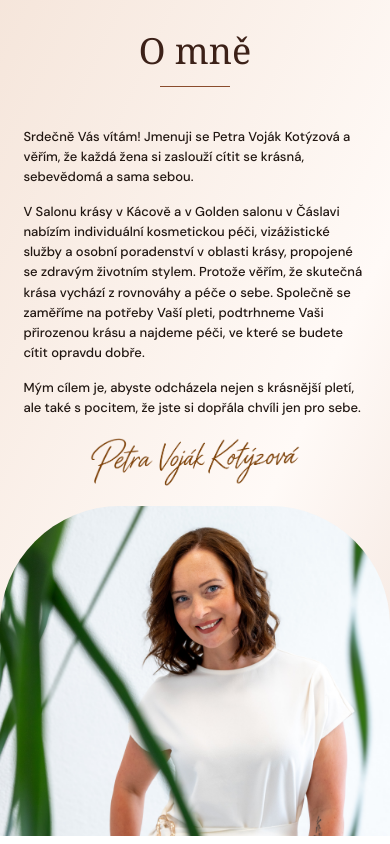
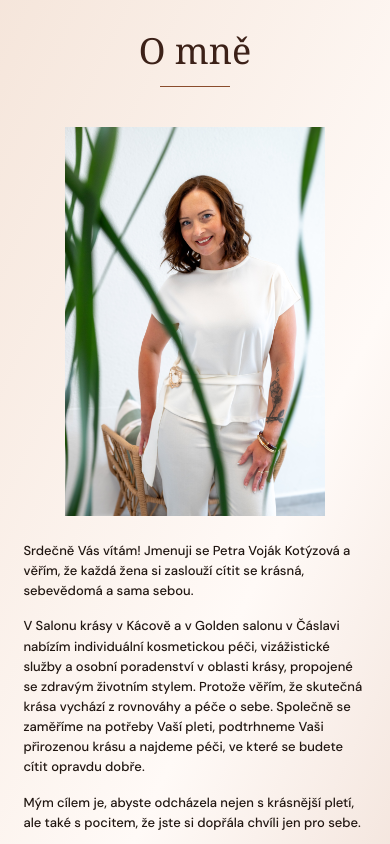
Before and after one commit to ZajaIT/FitArtBeauty_Petra_Kotyzova, a plain HTML site: page index.html in a window 390 px wide. Shown: the part 1920-2764 px from the top of the page. Drawn offline with nearby package versions, Linux system fonts and the light colour scheme; a web font is replaced by a local one.

Commit message:
Update index.html

```diff
--- a/index.html
+++ b/index.html
@@ -158,6 +158,9 @@
 }
 
 /* O MNĚ */
+.about-photo-mobile {
+  display: none;
+}
 
 .about {
   position: relative;
@@ -1415,17 +1418,23 @@ a.contact-place:hover p {
   }
 
   .about-photo {
-    order: 2;
-    width: 100%;
-    height: 380px;
-    margin-top: 0;
-  }
-
-  .about-photo img {
-    clip-path: none;
-    border-radius: 120px 120px 0 0;
-    object-position: center 20%;
-  }
+  display: none;
+}
+
+  .about-photo-mobile {
+  display: block;
+  width: 260px;
+  max-width: 100%;
+  margin: 0 auto 25px;
+}
+
+.about-photo-mobile img {
+  display: block;
+  width: 100%;
+  height: auto;
+  border-radius: 0;
+  clip-path: none;
+}
 
   .about-photo-outline {
     display: none;
@@ -1455,10 +1464,6 @@ a.contact-place:hover p {
   .about p {
     font-size: 13px;
     line-height: 1.55;
-  }
-
-  .about-photo {
-    height: 330px;
   }
 
   .about-signature {
@@ -2594,6 +2599,12 @@ a.contact-place:hover p {
 
         <h2>O mně</h2>
 
+        <!-- MOBILNÍ FOTOGRAFIE -->
+<div class="about-photo-mobile">
+  <img src="petra-kotyzova.jpeg"
+       alt="Petra Voják Kotýzová">
+</div>
+
         <p>Srdečně Vás vítám! Jmenuji se Petra Voják Kotýzová a věřím, že každá žena si zaslouží cítit se krásná, sebevědomá a sama sebou.</p>
 
         <p>V Salonu krásy v Kácově a v Golden salonu v Čáslavi nabízím individuální kosmetickou péči, vizážistické služby a osobní poradenství v oblasti krásy, propojené se zdravým životním stylem. Protože věřím, že skutečná krása vychází z rovnováhy a péče o sebe. Společně se zaměříme na potřeby Vaší pleti, podtrhneme Vaši přirozenou krásu a najdeme péči, ve které se budete cítit opravdu dobře.</p>
```
